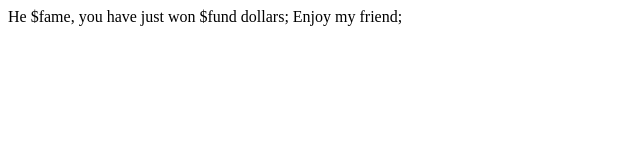
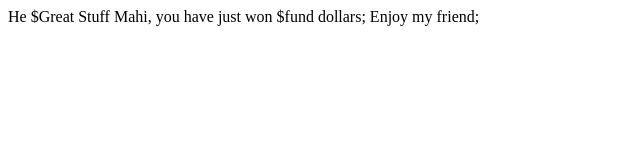
Before and after one commit to Mahiprabhu/gh-project-testing, a plain HTML site: page Index.html in a window 1280 px wide. Shown: the whole page, without its empty margins (0-640 px from the left). Drawn offline with Linux system fonts and the light colour scheme.

Commit message:
Great Stuff changes

```diff
--- a/Index.html
+++ b/Index.html
@@ -5,6 +5,6 @@
 	<title> </title>
 </head>
 <body>
-	He $fame, you have just won $fund dollars; Enjoy my friend;
+	He $Great Stuff Mahi, you have just won $fund dollars; Enjoy my friend;
 </body>
 </html>
```
